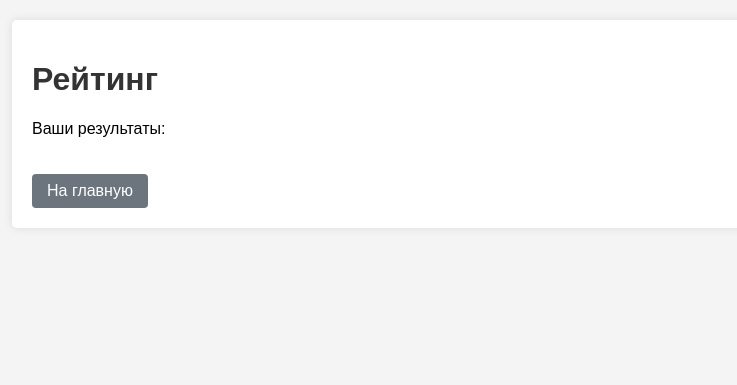
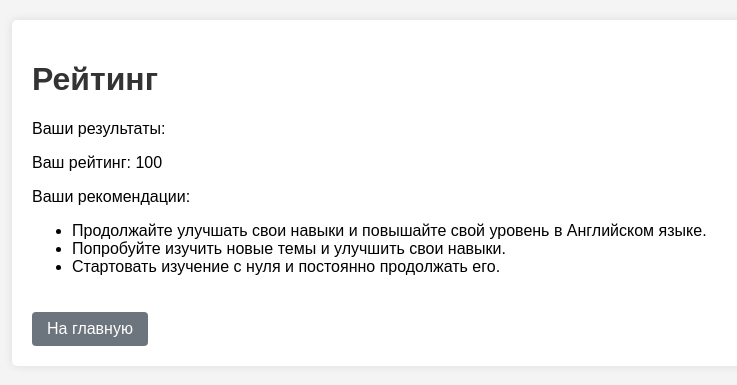
Before and after one commit to Andrey-Zobnin/appENG, a Flask app: page /rating in a window 1280 px wide. Shown: the top 385 px of the page, without its empty margins (208-945 px from the left). Run offline with Flask 3, Linux system fonts and the light colour scheme.

Commit message:
add new lines for raiting id and for user

```diff
--- a/templates/rating.html
+++ b/templates/rating.html
@@ -12,6 +12,13 @@
         <p>Ваши результаты:</p>
         <div id="rating-results">
             <!-- Здесь будут отображаться результаты рейтинга -->
+             <p>Ваш рейтинг: 100</p>
+            <p>Ваши рекомендации:</p>
+            <ul>
+                <li>Продолжайте улучшать свои навыки и повышайте свой уровень в Английском языке.</li>
+                <li>Попробуйте изучить новые темы и улучшить свои навыки.</li>
+                <li>Стартовать изучение с нуля и постоянно продолжать его.</li>
+            </ul>
         </div>
         <a href="/" class="back-button">На главную</a>
     </div>
```
